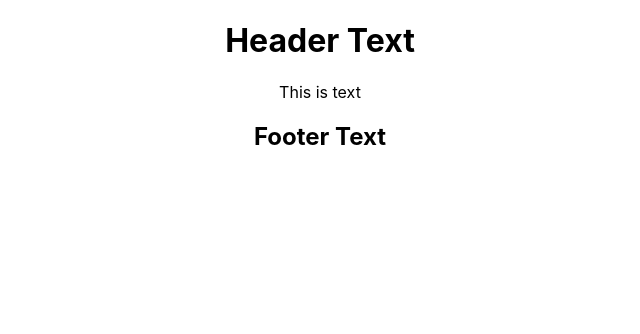
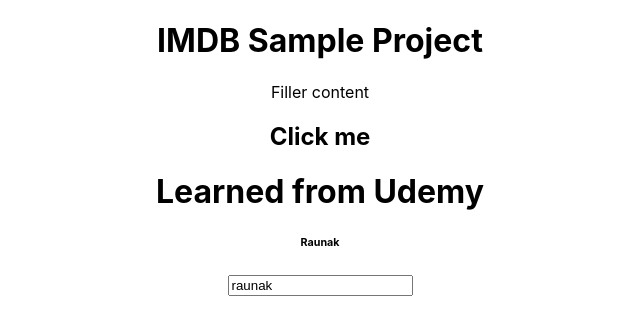
Before and after one commit to raunak-r/imdb-sample-project, a React (Create React App) app in the folder frontend/: page / in a window 1280 px wide. Shown: the top 334 px of the page, without its empty margins (320-960 px from the left). Built offline with nearby package versions, Linux system fonts and the light colour scheme.

Commit message:
Components, Props, Events and State Basics

```diff
--- a/frontend/src/App.js
+++ b/frontend/src/App.js
@@ -4,22 +4,26 @@ import './App.css';
 import Header from './components/header';
 import Footer from './components/footer';
 
+function demoAlert(){
+  alert('Demo Alert! Click Found!');
+}
+
 function OurText(){
-	return <p>This is text</p>
+	return <p>Filler content</p>
 }
 
 function App() {
   return (
     <div className="App">
-      {/* <header className="App-header">
-        <p>
-          Learn React
-        </p>
-        <OurText/>
-      </header> */}
-      <Header />
+      <Header
+        title='IMDB Sample Project'
+      />
       <OurText />
-      <Footer />
+      <Footer
+        trademark='Learned from Udemy'
+        author='Raunak'
+        myalert={demoAlert}
+      />
     </div>
   );
 }
--- a/frontend/src/components/footer.js
+++ b/frontend/src/components/footer.js
@@ -1,8 +1,38 @@
 import React, {Component} from 'react';
 
 class Footer extends Component{
+    state = {
+        name: 'raunak',
+        age: 23
+    }
+
+    changed = (event) => {
+        console.log('changed', event);
+        console.log('changed', event.target.value);
+        console.log(this.state.name);
+
+        this.setState({
+            name: event.target.value
+        });
+    }
+
+    createAlert(){
+        alert('You Clicked!');
+    }
+
     render(){
-        return <h2>Footer Text</h2>
+        return (
+            <React.Fragment>
+                <h2 onClick={this.createAlert}>Click me</h2>
+                <h1>{this.props.trademark}</h1>
+                <h6 onClick={this.props.myalert}>
+                    {this.props.author}
+                </h6>
+                <input value={this.state.name}
+                    // onChange={this.changed.bind(this)} type="text"/>
+                    onChange={this.changed} type="text"/>
+            </React.Fragment>
+        )
     }
 }
 
--- a/frontend/src/components/header.js
+++ b/frontend/src/components/header.js
@@ -1,7 +1,14 @@
 import React from 'react';
 
-function Header(){
-    return <h1>Header Text</h1>
+function Header(props){
+
+    return (
+        <React.Fragment>
+            <h1>
+                {props.title}
+            </h1>
+        </React.Fragment>
+    )
 }
 
 export default Header;
```
